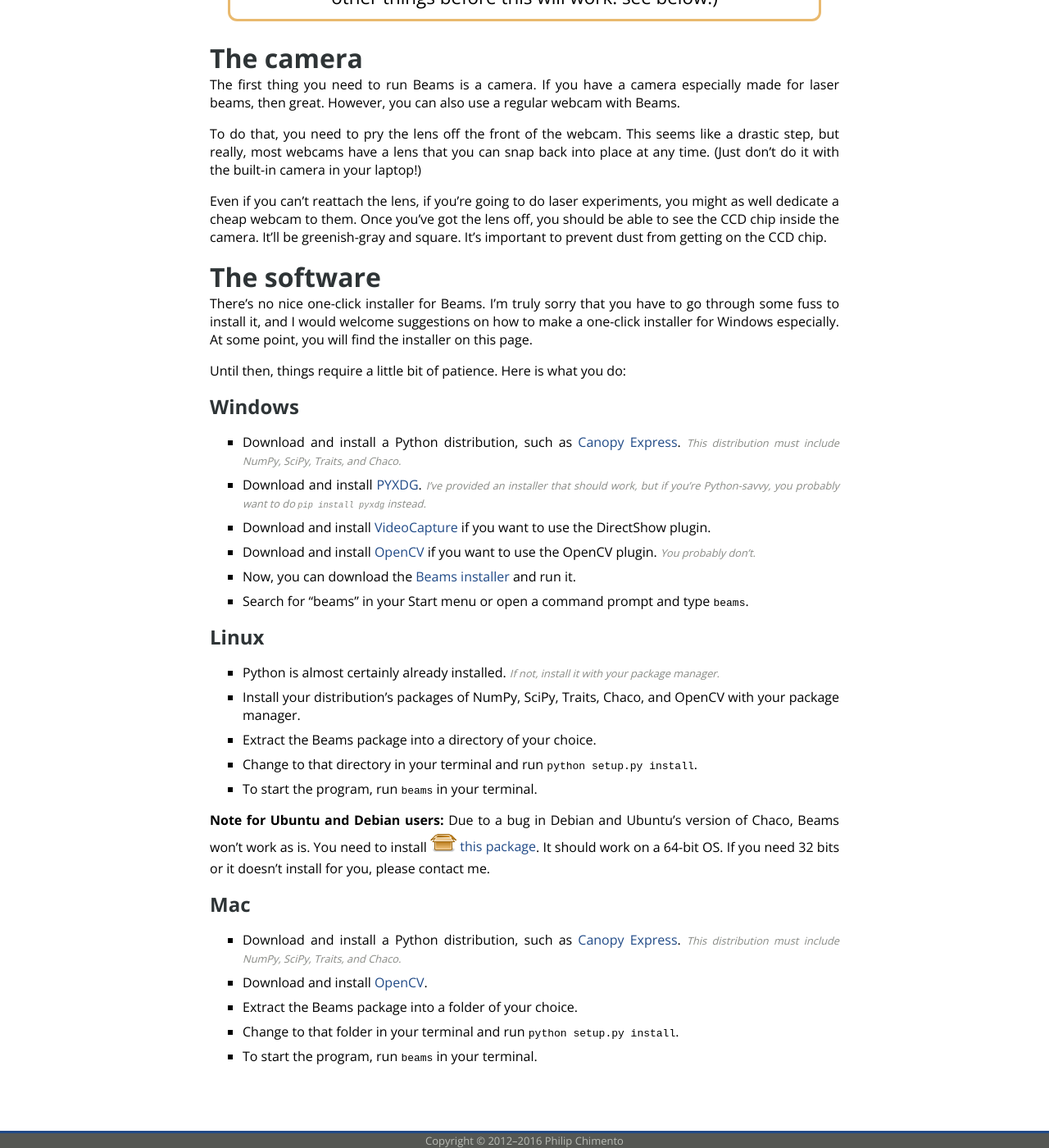
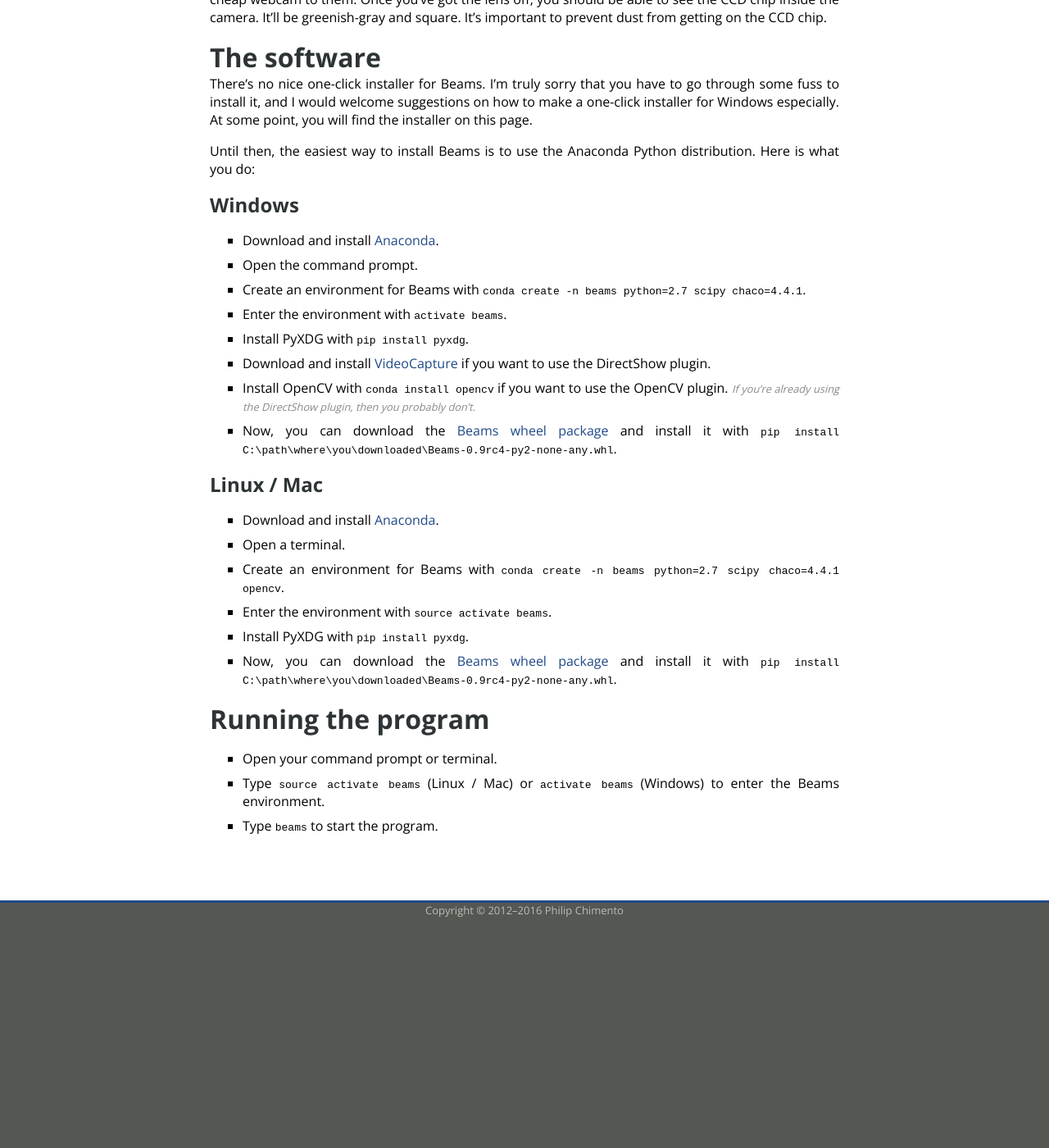
Before and after one commit to ptomato/ptomato.github.com, a Jekyll site: the page built from opensource/beams/beams-download.md, in a window 1280 px wide and 1400 px high, scrolled down 732 px. Shown: the whole window at 82% size. Built offline with Jekyll 4.4.1, drawn with Linux system fonts in a browser that asks for light colours; after the commit the page ends 1851 px from its top, so only the background shows below that; some of the changed text lies outside the part shown.

Commit message:
Update installation instructions for Beams
New RC version, 0.9rc4. This changes the installation instructions to
recommend using Anaconda and a virtual environment.

```diff
--- a/opensource/beams/beams-download.md
+++ b/opensource/beams/beams-download.md
@@ -4,16 +4,16 @@
 title: Download
 menu_pages: ['Home', 'Screenshots', 'Download']
 github-name: Beams
-beams-version: 0.9.rc3
+beams-version: 0.9rc4
 ---
 
 <p class="callout">
-  Download the <strong>Beams</strong> package: <a class="source-download" href="/downloads/Beams-{{ page.beams-version }}.zip">Beams-{{ page.beams-version }}.zip</a>
+  Download the <strong>Beams</strong> package: <a class="source-download" href="/downloads/Beams-{{ page.beams-version }}.tar.gz">Beams-{{ page.beams-version }}.tar.gz</a>
 </p>
 <p class="callout">
-  Installer for Windows: <a class="windows-download" href="/downloads/Beams-{{ page.beams-version }}.win32.exe">Beams-{{ page.beams-version }}.win32.exe</a>
+  Wheel package: <a class="source-download" href="/downloads/Beams-{{ page.beams-version }}-py2-none-any.whl">Beams-{{ page.beams-version }}-py2-none-any.whl</a>
   (<strong>IMPORTANT!</strong>
-  You have to install some other things before this will work: see below.)
+  You might have to install some other things before this will work: see below.)
 </p>
 
 # The camera #
@@ -41,36 +41,31 @@
 I'm truly sorry that you have to go through some fuss to install it, and I would welcome suggestions on how to make a one-click installer for Windows especially.
 At some point, you will find the installer on this page.
 
-Until then, things require a little bit of patience.
+Until then, the easiest way to install Beams is to use the Anaconda Python distribution.
 Here is what you do:
 
 ## Windows ##
 
-* Download and install a Python distribution, such as [Canopy Express](https://enthought.com/products/canopy/#/limited). <span class="note">This distribution must include NumPy, SciPy, Traits, and Chaco.</span>
-* Download and install [PYXDG](/downloads/pyxdg-0.19.win32.exe). <span class="note">I've provided an installer that should work, but if you're Python-savvy, you probably want to do <code>pip install pyxdg</code> instead.</span>
+* Download and install [Anaconda](https://www.continuum.io/downloads).
+* Open the command prompt.
+* Create an environment for Beams with `conda create -n beams python=2.7 scipy chaco=4.4.1`.
+* Enter the environment with `activate beams`.
+* Install PyXDG with `pip install pyxdg`.
 * Download and install [VideoCapture](http://videocapture.sourceforge.net/) if you want to use the DirectShow plugin.
-* Download and install [OpenCV](http://opencv.willowgarage.com/wiki/InstallGuide) if you want to use the OpenCV plugin. <span class="note">You probably don't.</span>
-* Now, you can download the [Beams installer](/downloads/Beams-{{ page.beams-version }}.win32.exe) and run it.
-* Search for "beams" in your Start menu or open a command prompt and type <code>beams</code>.
+* Install OpenCV with `conda install opencv` if you want to use the OpenCV plugin. <span class="note">If you're already using the DirectShow plugin, then you probably don't.</span>
+* Now, you can download the [Beams wheel package](/downloads/Beams-{{ page.beams-version }}-py2-none-any.whl) and install it with `pip install C:\path\where\you\downloaded\Beams-{{ page.beams-version }}-py2-none-any.whl`.
 
-## Linux ##
+## Linux / Mac ##
 
-* Python is almost certainly already installed. <span class="note">If not, install it with your package manager.</span>
-* Install your distribution's packages of NumPy, SciPy, Traits, Chaco, and OpenCV with your package manager.
-* Extract the Beams package into a directory of your choice.
-* Change to that directory in your terminal and run <code>python setup.py install</code>.
-* To start the program, run <code>beams</code> in your terminal.
+* Download and install [Anaconda](https://www.continuum.io/downloads).
+* Open a terminal.
+* Create an environment for Beams with `conda create -n beams python=2.7 scipy chaco=4.4.1 opencv`.
+* Enter the environment with `source activate beams`.
+* Install PyXDG with `pip install pyxdg`.
+* Now, you can download the [Beams wheel package](/downloads/Beams-{{ page.beams-version }}-py2-none-any.whl) and install it with `pip install C:\path\where\you\downloaded\Beams-{{ page.beams-version }}-py2-none-any.whl`.
 
-**Note for Ubuntu and Debian users:**
-Due to a bug in Debian and Ubuntu's version of Chaco, Beams won't work as is.
-You need to install <a class="source-download" href="/downloads/python-enable_4.3.0-2.1_amd64.deb">this package</a>.
-It should work on a 64-bit OS.
-If you need 32 bits or it doesn't install for you, please contact me.
+# Running the program #
 
-## Mac ##
-
-* Download and install a Python distribution, such as [Canopy Express](https://enthought.com/products/canopy/#/limited). <span class="note">This distribution must include NumPy, SciPy, Traits, and Chaco.</span>
-* Download and install [OpenCV](http://opencv.willowgarage.com/wiki/InstallGuide).
-* Extract the Beams package into a folder of your choice.
-* Change to that folder in your terminal and run <code>python setup.py install</code>.
-* To start the program, run <code>beams</code> in your terminal.
+* Open your command prompt or terminal.
+* Type `source activate beams` (Linux / Mac) or `activate beams` (Windows) to enter the Beams environment.
+* Type `beams` to start the program.
```
Also changed, not shown: 2 other files.
